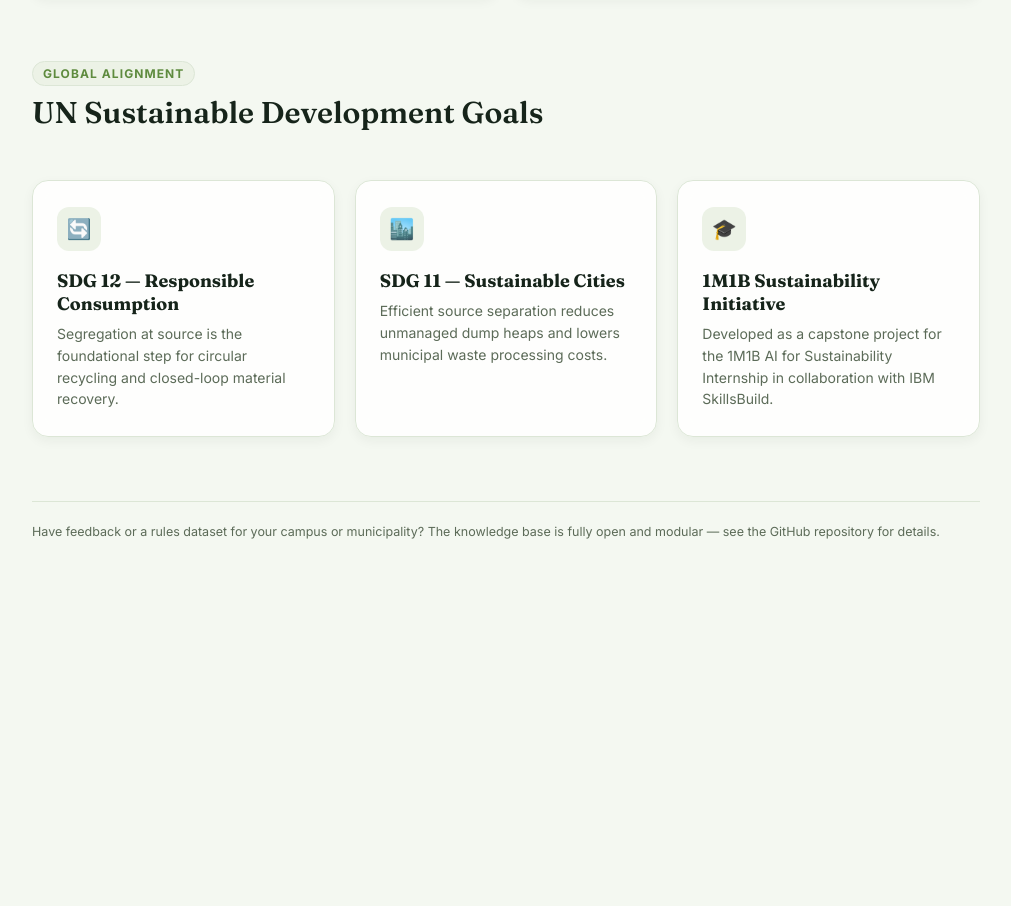
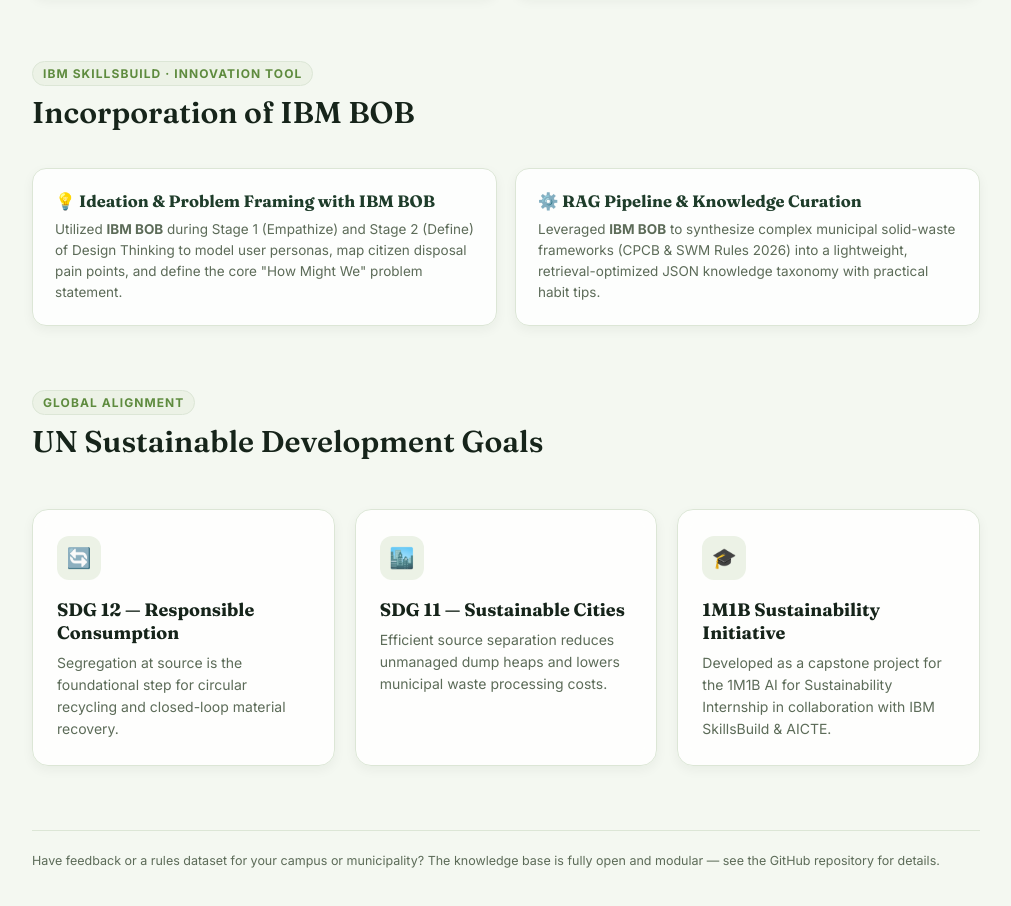
Before and after one commit to aadisaxena-ghb/ecosort-project, a website: page public/about.html in a window 1280 px wide. Shown: the part 857-1763 px from the top of the page, without its empty margins (264-1275 px from the left). Before the commit the page ends 1479 px from the top, so only its background shows below. Drawn offline with Linux system fonts and the light colour scheme.

Commit message:
Highlight and document IBM BOB integration across ideation, design thinking, and RAG structuring

```diff
--- a/public/about.html
+++ b/public/about.html
@@ -95,6 +95,25 @@
       <section class="section reveal">
         <div class="section-head">
           <div>
+            <p class="kicker">IBM SkillsBuild &middot; Innovation Tool</p>
+            <h2 class="section-title">Incorporation of IBM BOB</h2>
+          </div>
+        </div>
+        <div class="about-grid">
+          <div class="value-card">
+            <h3>💡 Ideation &amp; Problem Framing with IBM BOB</h3>
+            <p>Utilized <strong>IBM BOB</strong> during Stage 1 (Empathize) and Stage 2 (Define) of Design Thinking to model user personas, map citizen disposal pain points, and define the core "How Might We" problem statement.</p>
+          </div>
+          <div class="value-card">
+            <h3>⚙️ RAG Pipeline &amp; Knowledge Curation</h3>
+            <p>Leveraged <strong>IBM BOB</strong> to synthesize complex municipal solid-waste frameworks (CPCB &amp; SWM Rules 2026) into a lightweight, retrieval-optimized JSON knowledge taxonomy with practical habit tips.</p>
+          </div>
+        </div>
+      </section>
+
+      <section class="section reveal">
+        <div class="section-head">
+          <div>
             <p class="kicker">Global Alignment</p>
             <h2 class="section-title">UN Sustainable Development Goals</h2>
           </div>
@@ -113,7 +132,7 @@
           <div class="feature-card">
             <div class="icon">🎓</div>
             <h3>1M1B Sustainability Initiative</h3>
-            <p>Developed as a capstone project for the 1M1B AI for Sustainability Internship in collaboration with IBM SkillsBuild.</p>
+            <p>Developed as a capstone project for the 1M1B AI for Sustainability Internship in collaboration with IBM SkillsBuild &amp; AICTE.</p>
           </div>
         </div>
       </section>
```
Also changed, not shown: README.md.
